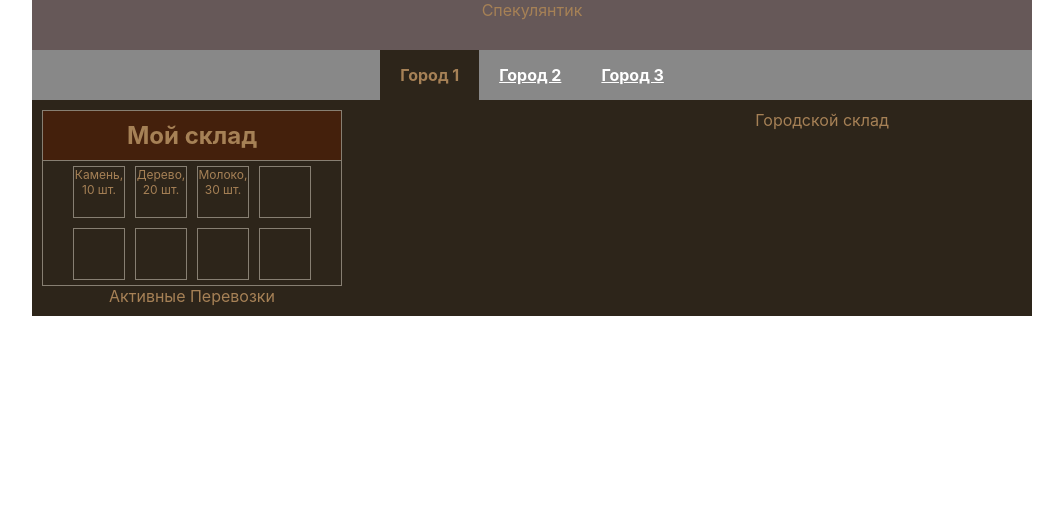
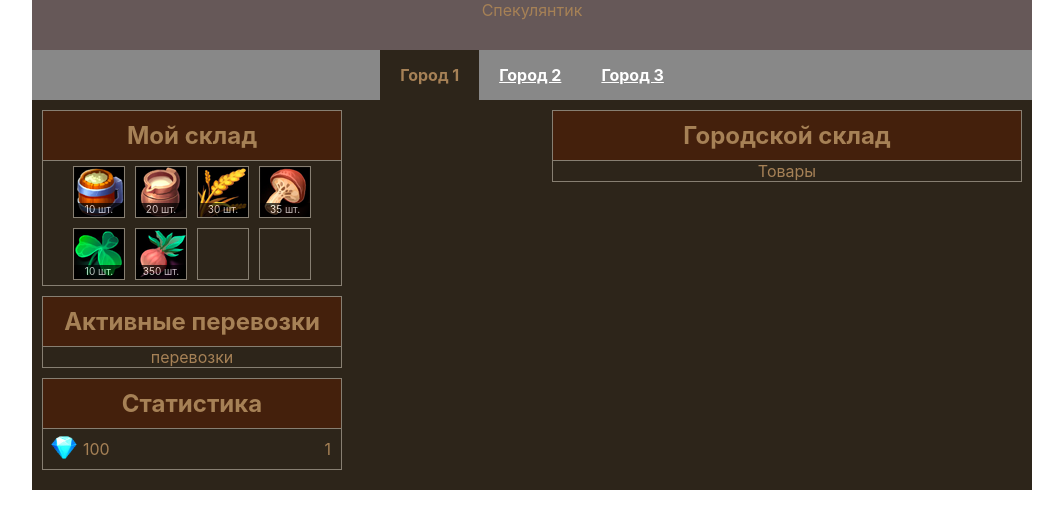
Before and after one commit to ArtLevel/Speculator, a React (Create React App) app: page / in a window 1280 px wide. Shown: the top 528 px of the page, without its empty margins (108-1171 px from the left). Built offline with nearby package versions, Linux system fonts and the light colour scheme.

Commit message:
Added icons for goods and money for player

```diff
--- a/src/Components/App/App.scss
+++ b/src/Components/App/App.scss
@@ -23,8 +23,23 @@
       width: 300px;
 
       &:last-child {
-        width: 400px;
+        width: 470px;
       }
     }
   }
+
+  .title {
+    background: #44200c;
+    border: 1px solid #877f72;
+    padding: 10px;
+    margin: 0;
+    color: #a68156;
+  }
+
+  .panel {
+    border: 1px solid #877f72;
+    border-top: 0;
+    margin-bottom: 10px;
+  }
+
 }
--- a/src/Components/App/App.tsx
+++ b/src/Components/App/App.tsx
@@ -5,6 +5,7 @@
 import CityStorage from "../CityStorage/CityStorage";
 import Storage from "../Storage/Storage";
 import Transportations from "../Transportations/Transportations";
+import Stats from "../Stats/Stats";
 
 type StoragesT = { cityId: number; storage: StorageT }[];
 export type StorageT = { id: number; qty: number }[];
@@ -30,6 +31,18 @@
           id: 3,
           qty: 30,
         },
+        {
+          id: 4,
+          qty: 35,
+        },
+        {
+          id: 5,
+          qty: 10,
+        },
+        {
+          id: 6,
+          qty: 350,
+        },
       ],
     },
     {
@@ -42,19 +55,65 @@
       ],
     },
   ]);
+  const [money, setMoney] = useState(100);
+  const [days, setDays] = useState(1);
 
   const goods: GoodsT = [
     {
       id: 1,
-      title: "Камень",
+      title: "Квас",
     },
     {
       id: 2,
-      title: "Дерево",
+      title: "Молоко",
     },
     {
       id: 3,
-      title: "Молоко",
+      title: "Пшеница",
+    },
+    {
+      id: 4,
+      title: "Грибы",
+    },
+    {
+      id: 5,
+      title: "Клевер",
+    },
+    {
+      id: 6,
+      title: "Редиска",
+    },
+    {
+      id: 7,
+      title: "Виноград",
+    },
+    {
+      id: 8,
+      title: "Орехи",
+    },
+    {
+      id: 9,
+      title: "Вилы",
+    },
+    {
+      id: 10,
+      title: "Доска",
+    },
+    {
+      id: 11,
+      title: "Коса",
+    },
+    {
+      id: 12,
+      title: "Лопата",
+    },
+    {
+      id: 13,
+      title: "Топор",
+    },
+    {
+      id: 14,
+      title: "Кирка",
     },
   ];
 
@@ -91,6 +150,9 @@
           <div className="transportations">
             <Transportations />
           </div>
+          <div className="stats">
+            <Stats days={days} money={money} />
+          </div>
         </div>
         <div className="column">
           <div className="city-storage">
--- a/src/Components/CityStorage/CityStorage.tsx
+++ b/src/Components/CityStorage/CityStorage.tsx
@@ -1,12 +1,13 @@
-import React from 'react';
+import React from "react";
 
-import './CityStorage.css';
+import "./CityStorage.scss";
 
 function CityStorage() {
   return (
-    <>
-        Городской склад
-    </>
+    <div>
+      <h2 className="title">Городской склад</h2>
+      <div className="panel">Товары</div>
+    </div>
   );
 }
 
--- /dev/null
+++ b/src/Components/Stats/Stats.scss
@@ -0,0 +1,24 @@
+.stats-panel {
+  display: flex;
+  justify-content: space-between;
+  padding: 10px;
+
+  .money {
+    position: relative;
+    padding-left: 30px;
+
+    &:before {
+      display: block;
+      position: absolute;
+      content: "";
+      width: 42px;
+      height: 42px;
+
+      background: url("../../icons.png") -385px 0;
+      transform: scale(0.6);
+
+      left: -10px;
+      top: -14px;
+    }
+  }
+}
--- /dev/null
+++ b/src/Components/Stats/Stats.tsx
@@ -0,0 +1,22 @@
+import React from "react";
+
+import "./Stats.scss";
+
+type StatsT = {
+  money: number;
+  days: number;
+};
+
+function Stats({ days, money }: StatsT) {
+  return (
+    <div>
+      <h2 className="title">Статистика</h2>
+      <div className="panel stats-panel">
+        <div className="money">{money}</div>
+        <div className="days">{days}</div>
+      </div>
+    </div>
+  );
+}
+
+export default Stats;
--- a/src/Components/Storage/Storage.scss
+++ b/src/Components/Storage/Storage.scss
@@ -1,22 +1,10 @@
-.title {
-    background: #44200c;
-    border: 1px solid #877f72;
-    padding: 10px;
-    margin: 0;
-    color: #a68156;
-}
-
-.panel {
-    border: 1px solid #877f72;
-    border-top: 0;
-}
-
 .goods {
   display: inline-block;
   padding: 0;
   margin: 0;
 
   .good-item {
+    position: relative;
     display: inline-block;
     width: 50px;
     height: 50px;
@@ -25,5 +13,67 @@
     vertical-align: top;
 
     font-size: 12px;
+    background-image: url("../../icons.png");
+    background-repeat: no-repeat;
+
+    &.no-item {
+      background-image: none;
+    }
+
+    .good-description {
+      position: absolute;
+      bottom: 0;
+      left: 0;
+      right: 0;
+      height: 14px;
+      text-align: center;
+      color: white;
+      font-size: 10px;
+      background: black;
+      opacity: 0.7;
+    }
+
+    &.item-1 {
+      background-position: 0 0;
+    }
+    &.item-2 {
+      background-position: -55px 0;
+    }
+    &.item-3 {
+      background-position: -110px 0;
+    }
+    &.item-4 {
+      background-position: -165px 0;
+    }
+    &.item-5 {
+      background-position: -220px 0;
+    }
+    &.item-6 {
+      background-position: -275px 0;
+    }
+    &.item-7 {
+      background-position: -330px 0;
+    }
+    &.item-8 {
+      background-position: 0 -55px;
+    }
+    &.item-9 {
+      background-position: -55px -55px;
+    }
+    &.item-10 {
+      background-position: -110px -55px;
+    }
+    &.item-11 {
+      background-position: -165px -55px;
+    }
+    &.item-12 {
+      background-position: -220px -55px;
+    }
+    &.item-13 {
+      background-position: -275px -55px;
+    }
+    &.item-14 {
+      background-position: -330px -55px;
     }
   }
+}
--- a/src/Components/Storage/Storage.tsx
+++ b/src/Components/Storage/Storage.tsx
@@ -19,7 +19,7 @@
       return Array(8 - storage.length)
         .fill(8)
         .map(() => {
-          return <li className="good-item"></li>;
+          return <li className="good-item no-item"></li>;
         });
     }
   }
@@ -31,8 +31,8 @@
         <ul className="goods">
           {storage.map((item) => {
             return (
-              <li className="good-item" key={item.id}>
-                {findGoodById(item.id)}, {item.qty} шт.
+              <li className={"good-item " + "item-" + item.id} key={item.id}>
+                <span className="good-description">{item.qty} шт.</span>
               </li>
             );
           })}
--- a/src/Components/Transportations/Transportations.tsx
+++ b/src/Components/Transportations/Transportations.tsx
@@ -1,12 +1,13 @@
-import React from 'react';
+import React from "react";
 
-import './Transportations.css';
+import "./Transportations.css";
 
 function Transportations() {
   return (
-    <>
-        Активные Перевозки
-    </>
+    <div>
+      <h2 className="title">Активные перевозки</h2>
+      <div className="panel">перевозки</div>
+    </div>
   );
 }
 
```
Also changed, not shown: src/index.tsx (+6 -6 lines), src/Components/CityStorage/CityStorage.css (deleted), src/Components/CityStorage/CityStorage.scss (added), src/icons.png (added), src/index.scss (renamed from src/index.css). Lines whose indentation alone changed are shown as unchanged.
